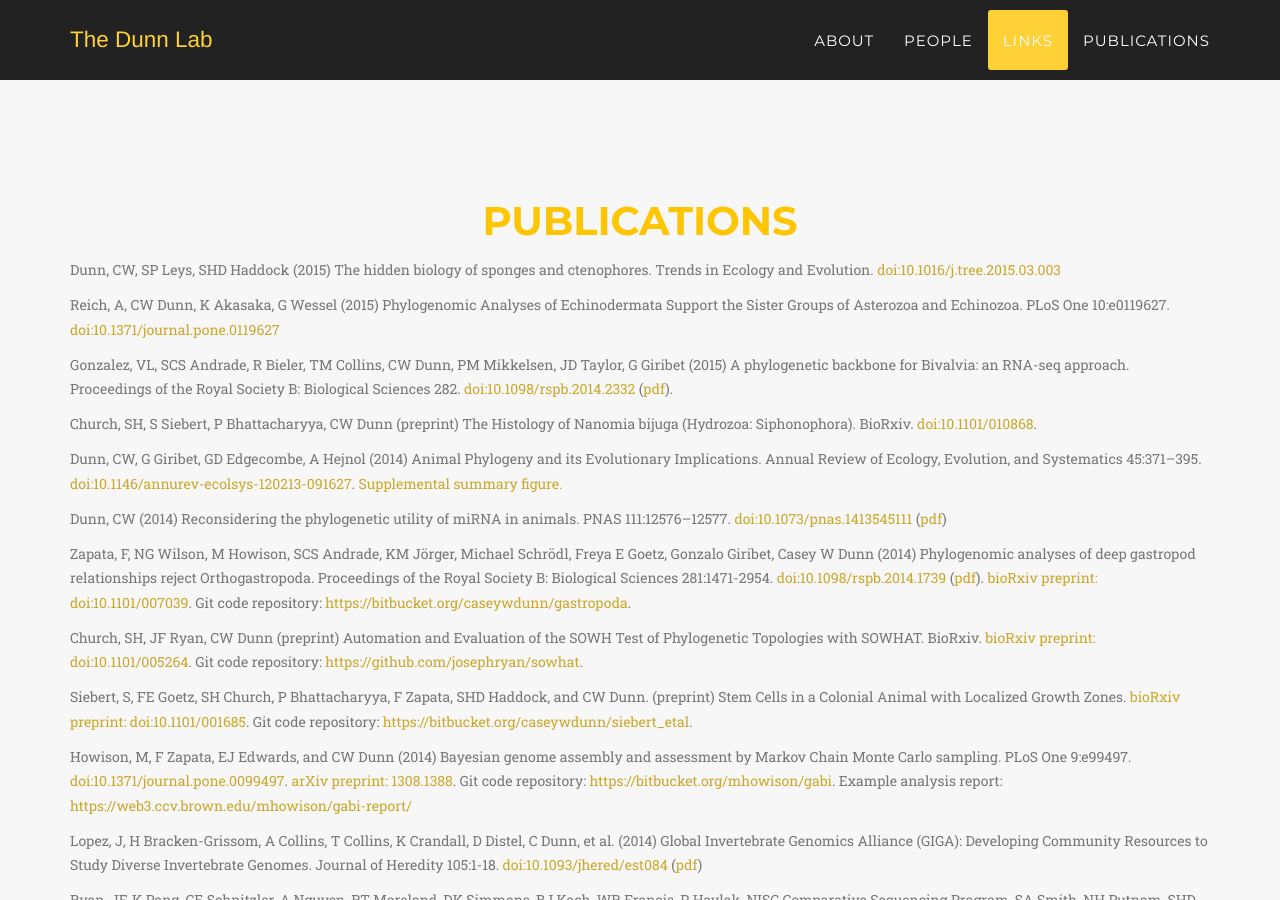
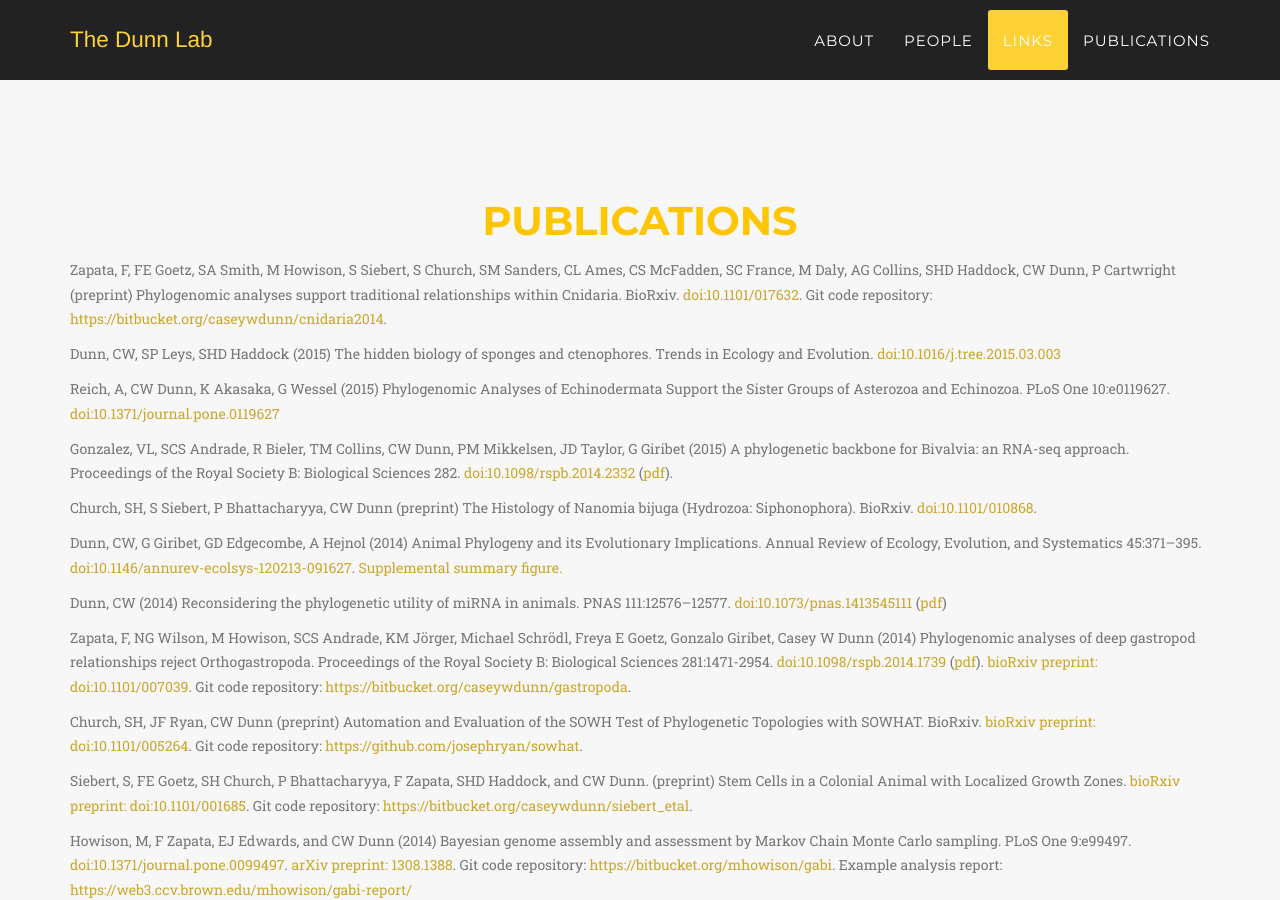
Before and after one commit to caseywdunn/caseywdunn.github.io, a Jekyll site: the page built from index.html, in a window 1280 px wide and 900 px high, scrolled down 6520 px. Built offline with Jekyll 4.4.1, drawn with Linux system fonts in a browser that asks for light colours; some web fonts are replaced.

Commit message:
added cnidarian preprint

```diff
--- a/_includes/publications.html
+++ b/_includes/publications.html
@@ -6,6 +6,10 @@
                     <h2 class="section-heading">Publications</h2>
                 </div>
             </div>
+
+<div class="box"><div class="box-title"></div><div class="box-body">
+	<p class="text-muted"> Zapata, F, FE Goetz, SA Smith, M Howison, S Siebert, S Church, SM Sanders, CL Ames, CS McFadden, SC France, M Daly, AG Collins, SHD Haddock, CW Dunn, P Cartwright (preprint) Phylogenomic analyses support traditional relationships within Cnidaria. BioRxiv. <a href="http://dx.doi.org/10.1101/017632">doi:10.1101/017632</a>. Git code repository: <a href="https://bitbucket.org/caseywdunn/cnidaria2014">https://bitbucket.org/caseywdunn/cnidaria2014</a>. </p>
+</div><div class="box-footer"> </div></div>
 
 <div class="box"><div class="box-title"></div><div class="box-body">
 	<p class="text-muted"> Dunn, CW, SP Leys, SHD Haddock (2015) The hidden biology of sponges and ctenophores. Trends in Ecology and Evolution. <a href="http://dx.doi.org/10.1016/j.tree.2015.03.003">doi:10.1016/j.tree.2015.03.003</a> </p>
```
